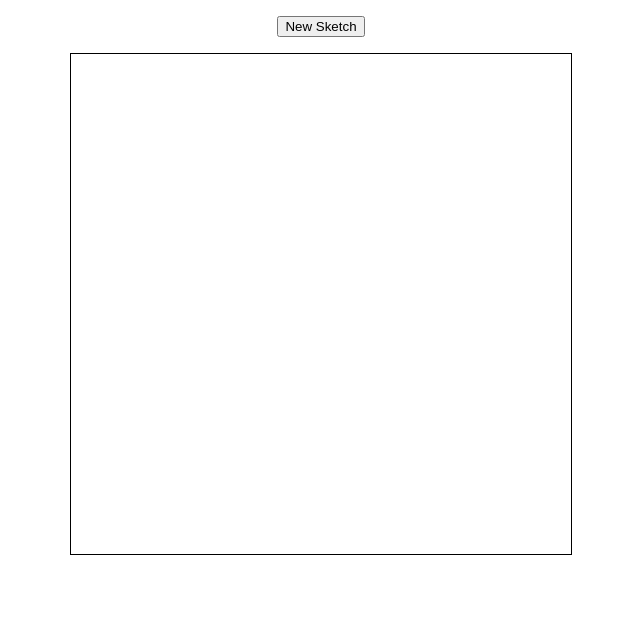
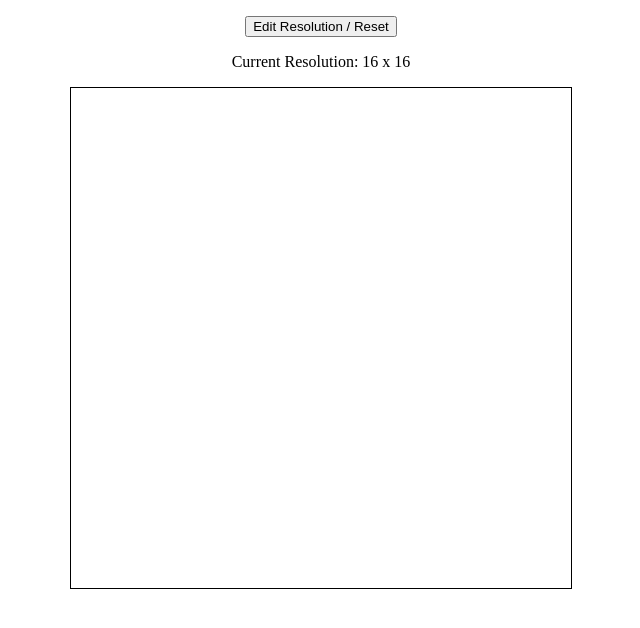
Before and after one commit to kevintang6142/odin-etch-a-sketch, a plain HTML site: page index.html in a window 1280 px wide. Shown: the whole page, without its empty margins (319-959 px from the left). Drawn offline with Linux system fonts and the light colour scheme.

Commit message:
Add display showing resolution and change  button text

```diff
--- a/index.html
+++ b/index.html
@@ -7,6 +7,7 @@
     <script src="script.js" defer></script>
 </head>
 <body>
-    <button>New Sketch</button>
+    <button>Edit Resolution / Reset</button>
+    <p>Resolution: 16 x 16</p>
 </body>
 </html>
--- a/script.js
+++ b/script.js
@@ -1,10 +1,11 @@
 const body = document.querySelector("body");
 
 const button = document.querySelector("button");
+const p = document.querySelector("p");
 button.addEventListener("click", e => {
     let gridSize;
     do {
-        gridSize = prompt("Enter a valid sketch resolution (1-100): ");
+        gridSize = prompt("Enter a valid resolution (1-100): ");
     } while (isNaN(gridSize) || gridSize != parseInt(gridSize) || gridSize < 1 || gridSize > 100)
     createGrid(gridSize);
 })
@@ -15,6 +16,7 @@ grid.id = "grid";
 createGrid(16);
 
 function createGrid(gridSize){
+    p.textContent = `Current Resolution: ${gridSize} x ${gridSize}`;
     grid.innerText = "";
     const squareSize = 500 / gridSize;
     for (let i = 0; i < gridSize ** 2; i++) {
--- a/style.css
+++ b/style.css
@@ -1,6 +1,10 @@
 button {
     display: block;
     margin: 16px auto;
+}
+
+p {
+    text-align: center;
 }
 
 #grid {
```
